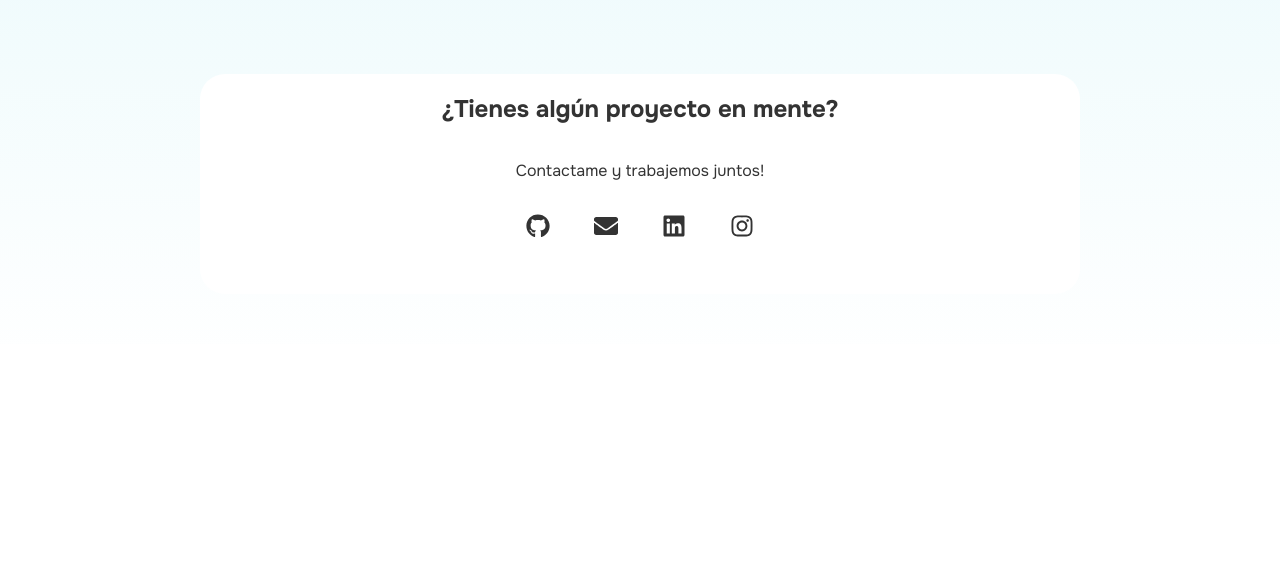
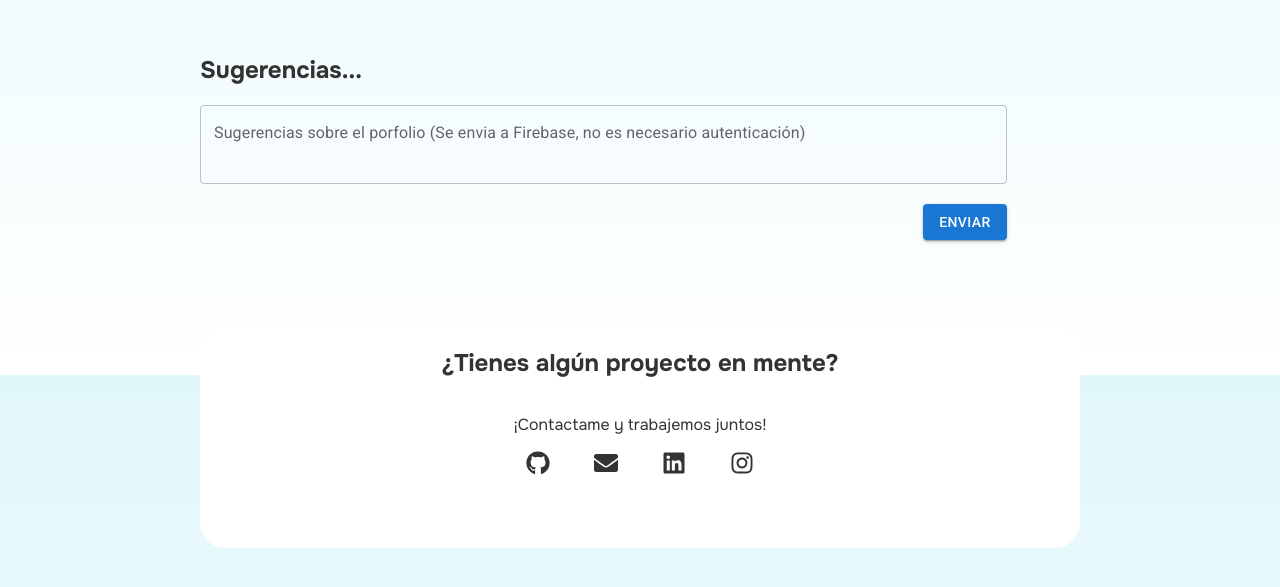
Before and after one commit to ignacioTrevisan/Portfolio, a React (Vite) app: page / in a window 1280 px wide. Shown: the part 1225-1812 px from the top of the page. Before the commit the page ends 1569 px from the top, so only its background shows below. Built offline with nearby package versions, Linux system fonts and the light colour scheme; no server answers; the database is empty.

Commit message:
add portfolio

```diff
--- a/package.json
+++ b/package.json
@@ -17,7 +17,8 @@
     "firebase": "^10.12.4",
     "react": "^18.3.1",
     "react-dom": "^18.3.1",
-    "react-icons": "^5.2.1"
+    "react-icons": "^5.2.1",
+    "react-toastify": "^10.0.5"
   },
   "devDependencies": {
     "@types/react": "^18.3.3",
--- /dev/null
+++ b/src/hooks/useForm.js
@@ -0,0 +1,68 @@
+import { useEffect, useMemo, useState } from "react";
+
+
+export const UseForm = (initialForm = {}, formValidations = {}) => {
+
+
+    const [formState, setFormState] = useState(initialForm);
+    const [formValidation, setFormValidation] = useState({});
+
+
+    useEffect(() => {
+        createValidators();
+    }, [formState])
+
+    useEffect(() => {
+        setFormState(initialForm);
+    }, [initialForm])
+
+
+    const isFormValid = useMemo(() => {
+        for (const formValue of Object.keys(formValidation)) {
+            if (formValidation[formValue] !== null) return false;
+        }
+        return true;
+    }, [formValidation])
+
+    const OnInputchange = ({ target }) => {
+        const { name, value } = target;
+        setFormState({
+            ...formState,
+            [name]: value
+        });
+    }
+    const reset = () => {
+        setFormState(formState);
+    }
+
+    const createValidators = () => {
+
+        const formCheckedValues = {};
+
+        for (const formField of Object.keys(formValidations)) {
+            const [fn, errorMessage] = formValidations[formField];
+
+            formCheckedValues[`${formField}Valid`] = fn(formState[formField]) ? null : errorMessage;
+        }
+
+        setFormValidation(formCheckedValues);
+
+    }
+
+
+
+    return {
+
+        ...formState,
+
+        formState,
+
+        OnInputchange,
+
+        reset,
+
+        ...formValidation,
+        isFormValid,
+
+    }
+}
--- a/src/pages/about.jsx
+++ b/src/pages/about.jsx
@@ -12,8 +12,11 @@ export const About = () => {
                     <p>Empece conociendo la logica de la programacion desde chico, jugando con las netbooks que daba el gobierno, gracias a estar probando con estos juegos (Rebeca, por ejemplo) me di cuenta que lo que me gustaba era la tecnologia, mas especificamente donde pueda crear cosas, me la pasaba intentando crear juegos, por ejemplo.</p>
                     <p>Cuando me mude para Entre Rios aproveche a anotarme en una escuela tecnica, la cual tenia la posibilidad de elegir la orientacion 'programación'. Esta desicion hizo que me adentre mas en el rubro y actualmente estoy graduado como tecnico superior en desarrollo de software, en el Instituto de Santo Domingo.</p>
                     <p>Y si bien tengo el titulo y ahi aprendi mucho, tambien tengo otra gran parte de conocimiento como autodidacta, y con cursos comprados, esto por curiosidad ,hobbie, otra parte por cosas que tuve que aprender para poder realizar aplicaciones a clientes como freelance.</p>
+
                     <br />
                     <p><b>Nota: </b>Tambien tengo conocimientos en c#, .Net y Sql Server, de hecho, con eso hice mi tesis final y aprobe con 10, pero no lo puse por que no es lo que estoy viendo actualmente. </p> <a href="https://youtu.be/IeM3IvgUFS0" target="_blank">Video de la tesis</a>
+                    <br />
+
                 </div>
             </div>
         </div>
--- a/src/pages/contacto.jsx
+++ b/src/pages/contacto.jsx
@@ -1,14 +1,87 @@
+import { Button, Grid, Paper, styled, TextField } from '@mui/material';
 import style from '../css/contacto.module.css'
 import { FaLinkedin, FaEnvelope, FaGithub, FaInstagram } from 'react-icons/fa';
+import { UseForm } from '../hooks/useForm';
+import { collection, doc, setDoc } from 'firebase/firestore';
+import { FireBaseDB } from '../firebase/config';
+import 'react-toastify/dist/ReactToastify.css';
+import { Bounce, ToastContainer, toast } from 'react-toastify';
+
+
+const formData = {
+    sugerencia: ''
+}
 
 export const Contacto = () => {
+    const { sugerencia, OnInputchange } = UseForm(formData);
+    const submit = async () => {
+        if (sugerencia.length < 1) return;
+        event.preventDefault();
+        const body = {
+            mensaje: sugerencia
+        }
+        const newDoc = doc(collection(FireBaseDB, `sugerencias/`))
+        await setDoc(newDoc, body);
+        toast.success(' Muchisimas gracias', {
+            position: "bottom-right",
+            autoClose: 5000,
+            hideProgressBar: false,
+            closeOnClick: true,
+            pauseOnHover: true,
+            draggable: true,
+            progress: undefined,
+            theme: "dark",
+            transition: Bounce
+        });
+    }
+
     return (
+        <>
+            <ToastContainer
+                position="bottom-right"
+                autoClose={5000}
+                hideProgressBar={false}
+                newestOnTop={false}
+                closeOnClick
+                rtl={false}
+                pauseOnFocusLoss
+                draggable
+                pauseOnHover
+                theme="light"
+                transition:Bounce
+            />
+
+            <br></br>
+            <form onSubmit={submit}>
+                <Grid container mb={'10'} >
+
+
+                    <Grid item xs={11}>
+                        <h1>Sugerencias...</h1>
+                        <TextField
+                            id="outlined-multiline-flexible"
+                            label="Sugerencias sobre el porfolio (Se envia a Firebase, no es necesario autenticación)"
+                            multiline
+                            rows={2}
+                            fullWidth
+                            name='sugerencia'
+                            value={sugerencia}
+                            onChange={OnInputchange}
+                        />
+                    </Grid>
+                    <Grid container xs={11} justifyContent='flex-end' pt={'20px'}>
+                        <Button variant="contained" type='submit'>Enviar</Button>
+                    </Grid>
+
+                </Grid>
+            </form>
+
             <div className={style.container}>
 
 
                 <h1>¿Tienes algún proyecto en mente?</h1>
-            <p>Contactame y trabajemos juntos!</p>
-            <div style={{ width: '100%', display: 'flex', justifyContent: 'center', gap: '5%', marginTop: '2%' }}>
+                <p>¡Contactame y trabajemos juntos!</p>
+                <div style={{ width: '100%', display: 'flex', justifyContent: 'center', gap: '5%' }}>
 
 
                     <a href="https://github.com/ignacioTrevisan" className={style.icon_link}><div ><FaGithub /></div></a>
@@ -21,9 +94,12 @@ export const Contacto = () => {
                         <FaInstagram />
                     </a>
 
+
                 </div>
+                <br></br>
 
 
             </div >
+        </>
     );
 }
--- a/src/pages/inicio.jsx
+++ b/src/pages/inicio.jsx
@@ -9,7 +9,10 @@ export const Inicio = () => {
             </div>
             <div className={styles.textoContainer}>
                 <h1> <span style={{ color: '#1E90FF' }}>¡Hola!</span> Me llamo Ignacio Trevisan</h1>
-                <p> Tengo 22 años y vivo en Entre Ríos, Argentina. Este es mi portafolio personal, donde podrás encontrar información sobre mis estudios, proyectos, más detalles sobre mí y mis medios de contacto. Espero te sea utíl</p>
+                <p> Tengo 22 años y vivo en Entre Ríos, Argentina. Este es mi portafolio personal, donde podrás encontrar información sobre mis estudios, proyectos, más detalles sobre mí y mis medios de contacto. Espero te sea utíl
+                    <p>También dejo adjunto mi <a href='../../public/CvProg.pdf' download='CvProg.pdf'> Curriculum vitae </a> por si por alguna razón, llegaste a este punto sin que te lo haya pasado de ante mano. </p>
+
+                </p>
             </div>
         </div>
     )
```
Also changed, not shown: 2 other files (tests, documents, lock files or other folders). Lines whose indentation alone changed are shown as unchanged.
